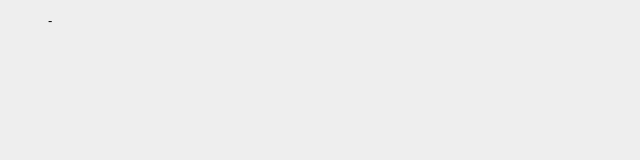
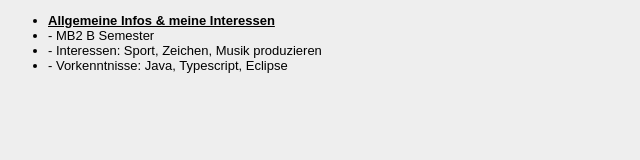
Before and after one commit to weiberta/EIA2, a plain HTML site: page Steckbrief/steckbrief.htm in a window 1280 px wide. Shown: the whole page, without its empty margins (0-640 px from the left). Drawn offline with Linux system fonts and the light colour scheme.

Commit message:
Update steckbrief.htm

```diff
--- a/Steckbrief/steckbrief.htm
+++ b/Steckbrief/steckbrief.htm
@@ -13,7 +13,11 @@ body {
 </head>
 <body>
 	<ul>
-		-
+	  <li><u><b>Allgemeine Infos & meine Interessen </b></u></li>
+
+		<li>- MB2 B Semester </li>
+		<li>- Interessen: Sport, Zeichen, Musik produzieren </li>
+		<li>- Vorkenntnisse: Java, Typescript, Eclipse </li>
 
 	</ul>
 	<!-- Hier die Links zu den gelösten Aufgaben einstellen, aktuelle oben, alte stehen lassen! Format: Aufgabenbezeichnung, Datum -->
```
